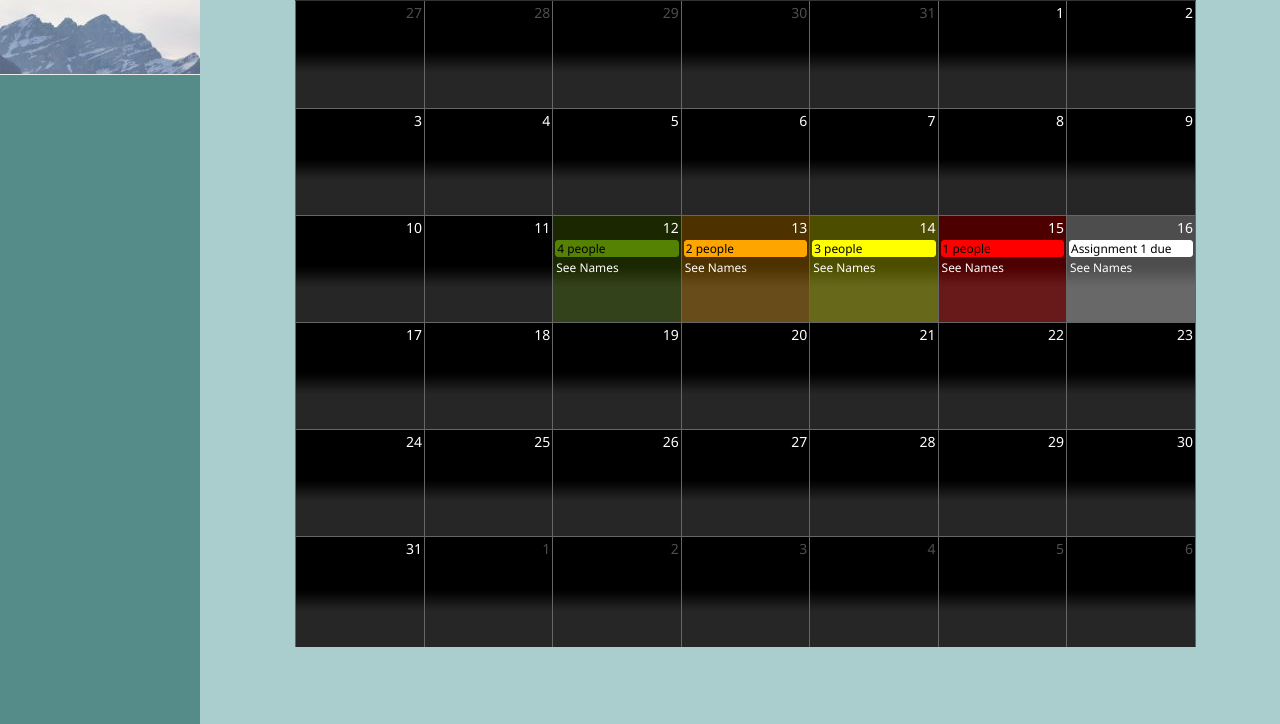
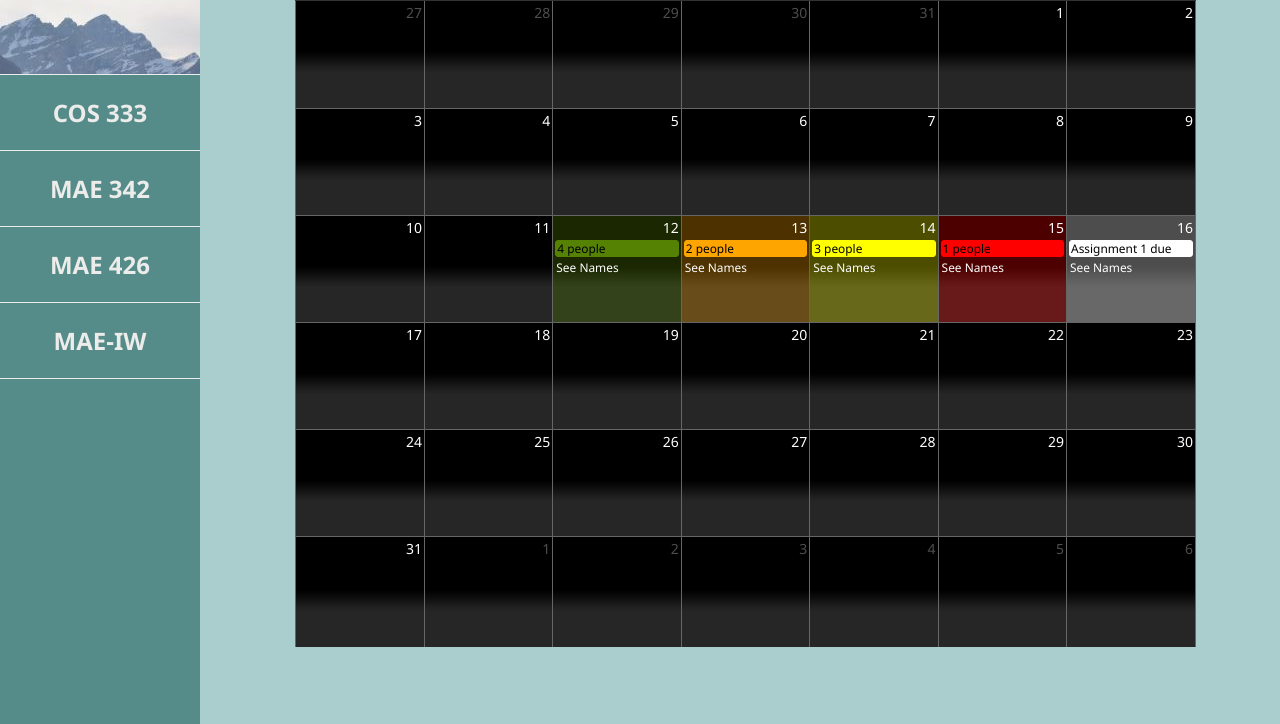
Before and after one commit to ilyakrasnovsky/cos_333_final_project, a Django app: page / in a window 1280 px wide. Shown: the part 76-800 px from the top of the page. Run offline with Django 3.2, Linux system fonts and the light colour scheme; some libraries are stand-ins or nearby versions.

Commit message:
manual class tabs

```diff
--- a/project/templates/project/cal.html
+++ b/project/templates/project/cal.html
@@ -345,6 +345,13 @@
 <div class="classes_section">
 	<div class="logo">
 	</div>
+
+	<ul class="class_list">
+		<li class="class_list"><a href="google.com">COS 333</a></li>
+		<li class="class_list"><a href="google.com">MAE 342</a></li>
+		<li class="class_list"><a href="google.com">MAE 426</a></li>
+		<li class="class_list"><a href="google.com">MAE-IW</a></li>
+	</ul>
 <!--{% if latest_question_list %}
 	<ul class="class_list">
 	{% for question in latest_question_list %}
```
